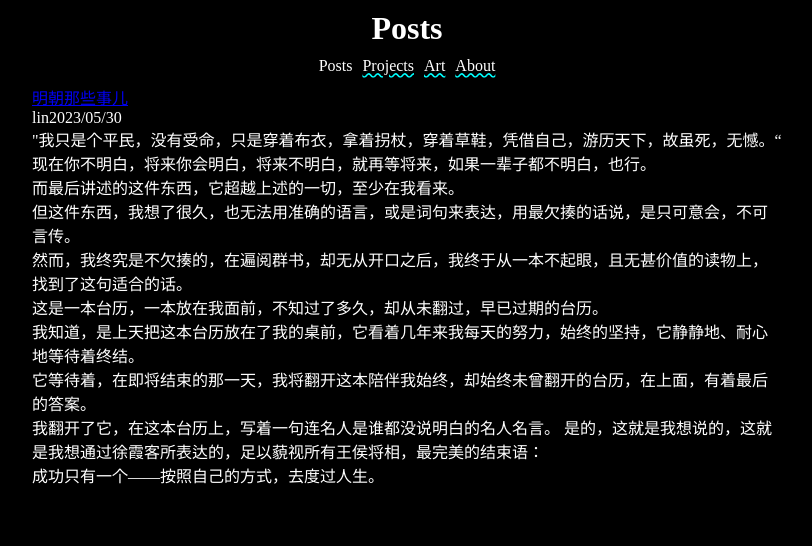
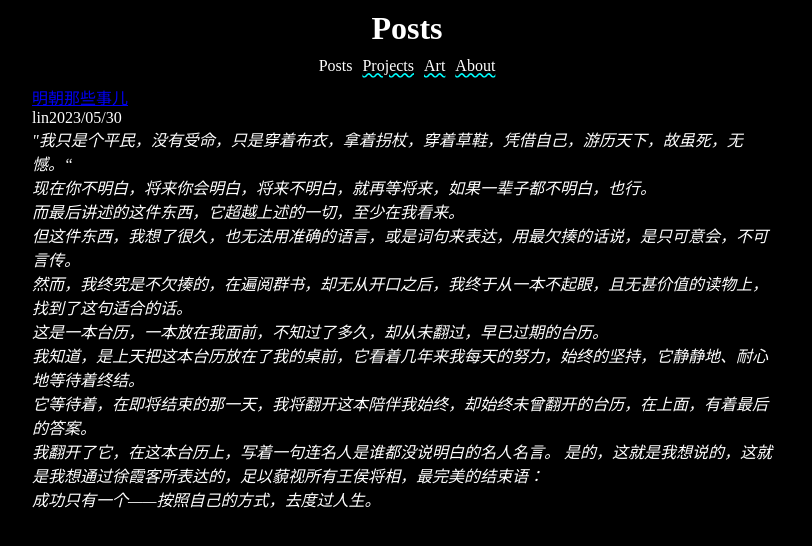
Before and after one commit to linround/me, a Next.js app: page /posts/bright-moon in a window 1280 px wide. Shown: the top 546 px of the page, without its empty margins (233-1045 px from the left). Built offline with nearby package versions, Linux system fonts and the light colour scheme.

Commit message:
stage: post-明朝那些事儿

```diff
--- a/app/posts/bright-moon/page.module.css
+++ b/app/posts/bright-moon/page.module.css
@@ -4,6 +4,12 @@
   display: flex;
   flex-direction: column;
 }
-.content {
+.title{
 
 }
+.introduction{
+
+}
+.content {
+  font-style: italic;
+}
--- a/app/posts/bright-moon/page.tsx
+++ b/app/posts/bright-moon/page.tsx
@@ -10,12 +10,12 @@ export default function page(){
   return (
     <div className={style.container}>
       <div className={style.header}>
-        <div>
+        <div className={style.title}>
           <Link href={brightMoon.link} target={'_blank'}>
             {brightMoon.title}
           </Link>
         </div>
-        <div>{brightMoon.author}{formatTime(brightMoon.timestamp)}</div>
+        <div className={style.introduction}>{brightMoon.author}{formatTime(brightMoon.timestamp)}</div>
       </div>
       <article className={style.content}>
         <p>&quot;我只是个平民，没有受命，只是穿着布衣，拿着拐杖，穿着草鞋，凭借自己，游历天下，故虽死，无憾。&ldquo;</p>
```
